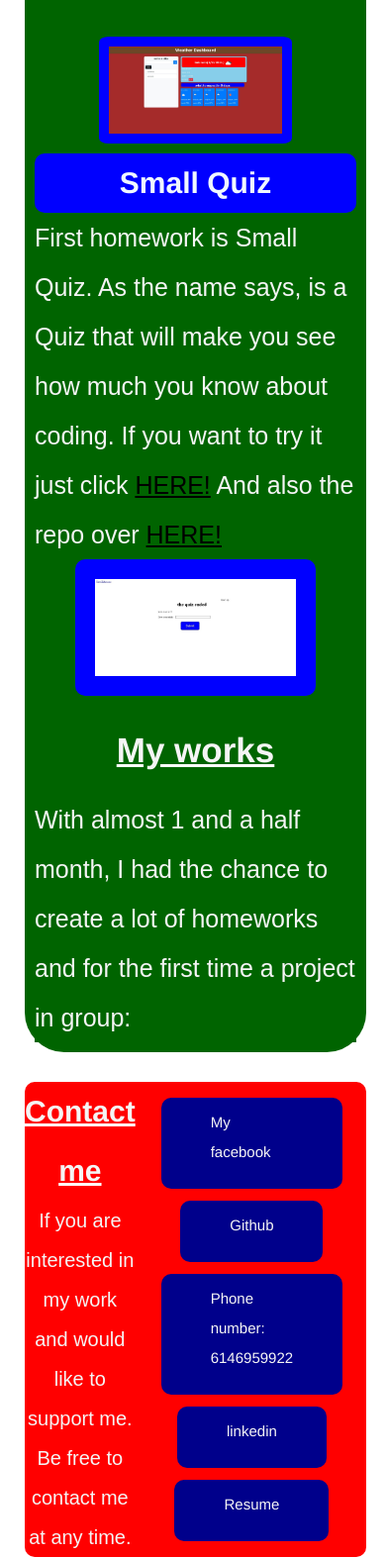
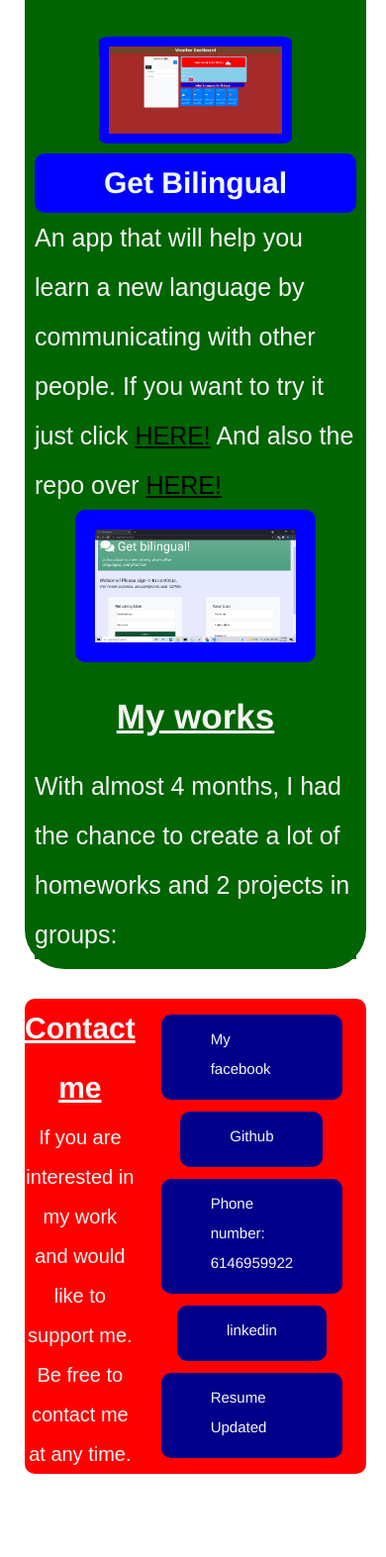
Before and after one commit to bruno192000/portfolio-2021, a plain HTML site: page index.html in a window 390 px wide. Shown: the part 2675-4248 px from the top of the page at 99% size. After the commit the page ends 4164 px from the top, so only its background shows below. Drawn offline with Linux system fonts and the light colour scheme.

Commit message:
updating portfolio

```diff
--- a/index.html
+++ b/index.html
@@ -59,16 +59,16 @@
         <div class="info2">
             <h3>My works</h3>
             <p>
-                With almost 1 and a half month, I had the chance to create a lot of homeworks and for the first time a project in group:
+                With almost 4 months, I had the chance to create a lot of homeworks and 2 projects in groups:
             </p>
         </div>
     <!--Work pictures-->
         <div class="trabajo1" id="trabajof">
-            <h2>Small Quiz</h2>
-            <p>First homework is Small Quiz. As the name says, is a Quiz that will make you see how much you know about coding. If you want to try it just click <a href="https://bruno192000.github.io/Small-quiz/" target="_blank">HERE!</a>
-                And also the repo over <a href="https://github.com/bruno192000/Small-quiz" target="_blank">HERE!</a>
+            <h2>Get Bilingual</h2>
+            <p>An app that will help you learn a new language by communicating with other people. If you want to try it just click <a href="https://dry-river-69092.herokuapp.com/login" target="_blank">HERE!</a>
+                And also the repo over <a href="https://github.com/bruno192000/project2" target="_blank">HERE!</a>
             </p>
-                <img src="./assets/images/quiz screen.jpeg" alt="Failed to load picture"></a>
+                <img src="./assets/images/Screenshot (16).png" alt="Failed to load picture"></a>
 
         </div>
         <div class="trabajo2" id="trabajog">
@@ -102,7 +102,7 @@
             <a href="https://github.com/bruno192000" target="_blank">Github</a>
             <a>Phone number: 6146959922</a>
             <a href="https://www.linkedin.com/in/bruno-calderon-espinoza-82366420a?trk=people-guest_people_search-card"target="_blank">linkedin</a>
-            <a href="./Resume Bruno Calderon.pdf" target="_blank">Resume</a>
+            <a href="./Resume Bruno Calderon.pdf" target="_blank">Resume Updated</a>
         </div>
     </div>
 </footer>
--- a/style22.css
+++ b/style22.css
@@ -341,7 +341,7 @@ margin-bottom: 5px;
     display:flex ;}
     #contact{
         background-color:red}
-        #contact .cuerpo3,.Links-to-contact :{
+        #contact .cuerpo3,.Links-to-contact{
             font-size: 15px;
         display: flex;}
     #contact .Links-to-contact a{
```
Also changed, not shown: assets/images/Screenshot (16).png (added), assets/images/quiz screen.jpeg (deleted), 2 other files.
